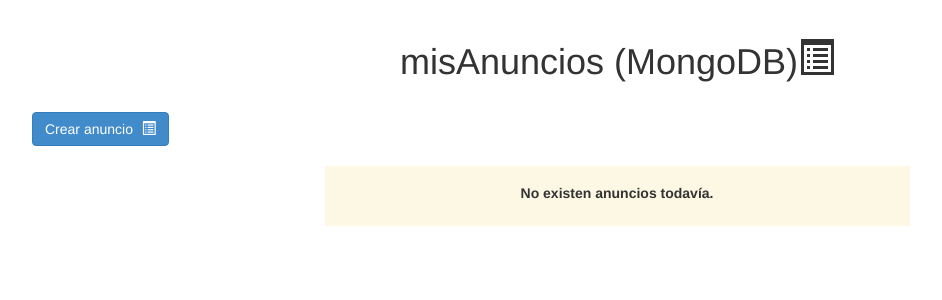
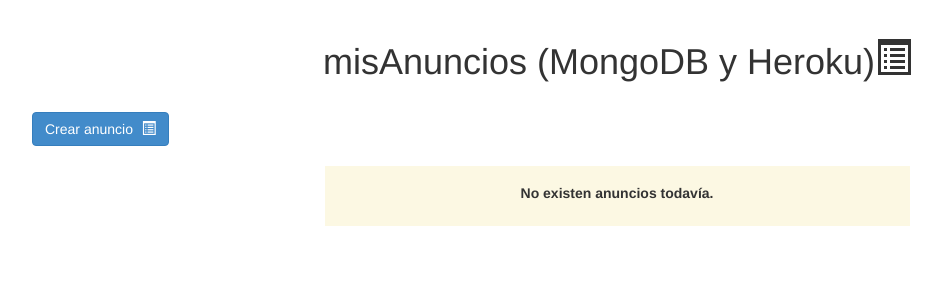
Before and after one commit to ikergalcas/misAnuncios, a Flask app: page / in a window 1280 px wide. Shown: the part 51-351 px from the top of the page, without its empty margins (23-965 px from the left). Run offline with Flask 2, Linux system fonts and the light colour scheme; data that the repository does not hold is empty; some libraries are stand-ins or nearby versions.

Commit message:
Procfile.windows

```diff
--- a/templates/ads.html
+++ b/templates/ads.html
@@ -3,7 +3,7 @@
 
 <div class="row">
     <div class="col-lg-12 text-center">
-        <h1>misAnuncios (MongoDB)<span class="glyphicon glyphicon-list-alt" aria-hidden="true"></span></h1>
+        <h1>misAnuncios (MongoDB y Heroku)<span class="glyphicon glyphicon-list-alt" aria-hidden="true"></span></h1>
 
     </div>
 </div>
```
